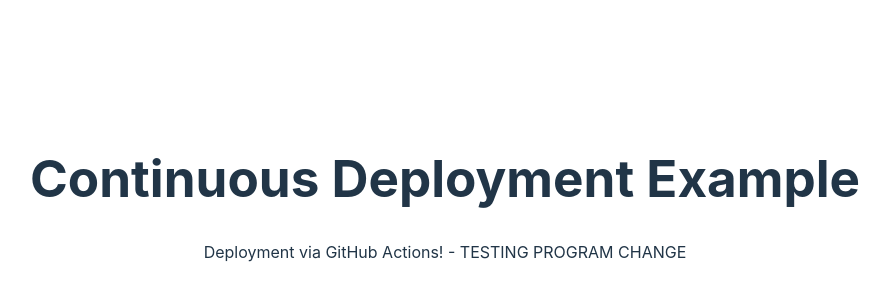
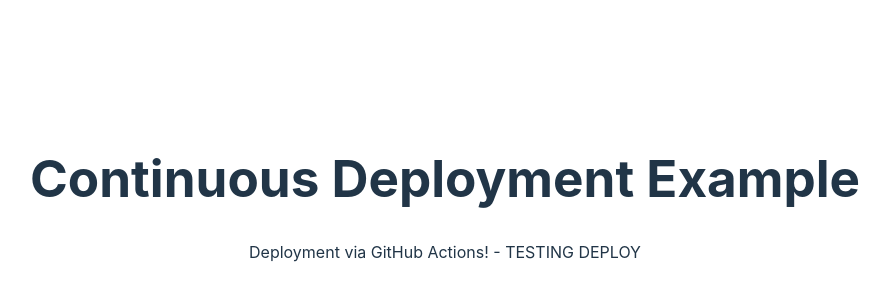
Before and after one commit to steven2k2/cd-example, a React (Vite) app: page / in a window 1280 px wide. Shown: the part 202-502 px from the top of the page, without its empty margins (195-1084 px from the left). Built offline with nearby package versions, Linux system fonts and the light colour scheme.

Commit message:
test) Testing deploy

```diff
--- a/src/App.jsx
+++ b/src/App.jsx
@@ -5,7 +5,7 @@
     return (
         <div>
             <h1>Continuous Deployment Example</h1>
-            <p>Deployment via GitHub Actions! - TESTING PROGRAM CHANGE</p>
+            <p>Deployment via GitHub Actions! - TESTING DEPLOY</p>
         </div>
     );
 }
```
Also changed, not shown: 1 other file (tests, documents, lock files or other folders).
